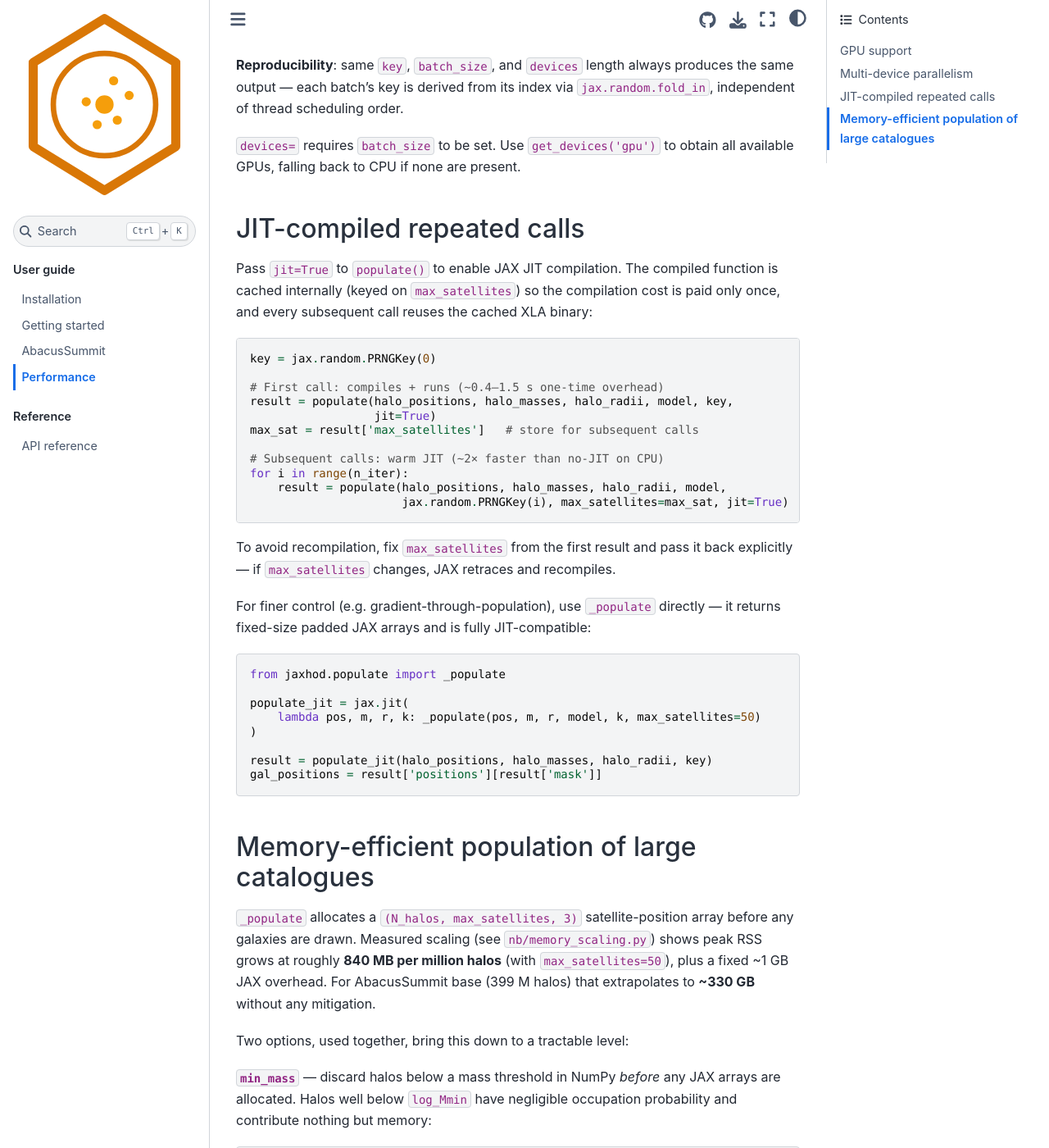
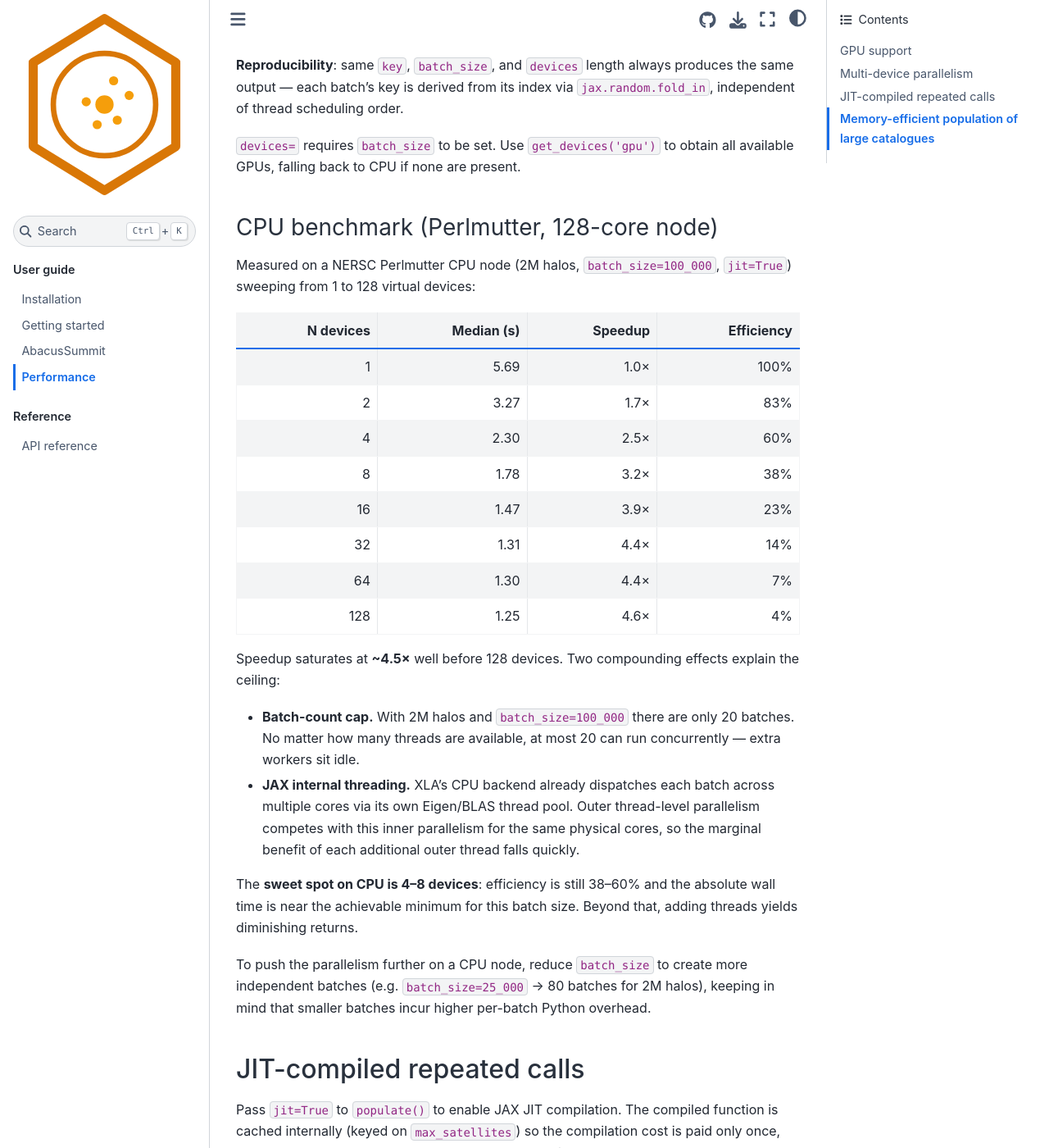
Before and after one commit to epaillas/jax-hod, a Sphinx documentation site: the page built from docs/performance.md, in a window 1280 px wide and 1400 px high, scrolled down 1947 px. Shown: the whole window at 82% size. Built offline with Sphinx 7.4.7 and the Sphinx Book theme 1.1.4, drawn with Linux system fonts in a browser that asks for light colours.

Commit message:
Add CPU benchmark results and analysis to multi-device docs section
Documents Perlmutter CPU node results (2M halos, batch=100k, 1–128 devices):
speedup saturates at ~4.5× due to batch-count cap (20 batches) and
contention with JAX's internal XLA thread pool. Recommends 4–8 devices
as the practical sweet spot on CPU.

```diff
--- a/docs/performance.md
+++ b/docs/performance.md
@@ -87,6 +87,43 @@ produces the same output — each batch's key is derived from its index via
 
 `devices=` requires `batch_size` to be set. Use `get_devices('gpu')` to
 obtain all available GPUs, falling back to CPU if none are present.
+
+### CPU benchmark (Perlmutter, 128-core node)
+
+Measured on a NERSC Perlmutter CPU node (2M halos, `batch_size=100_000`,
+`jit=True`) sweeping from 1 to 128 virtual devices:
+
+| N devices | Median (s) | Speedup | Efficiency |
+|----------:|-----------:|--------:|-----------:|
+|         1 |       5.69 |    1.0× |       100% |
+|         2 |       3.27 |    1.7× |        83% |
+|         4 |       2.30 |    2.5× |        60% |
+|         8 |       1.78 |    3.2× |        38% |
+|        16 |       1.47 |    3.9× |        23% |
+|        32 |       1.31 |    4.4× |        14% |
+|        64 |       1.30 |    4.4× |         7% |
+|       128 |       1.25 |    4.6× |         4% |
+
+Speedup saturates at **~4.5×** well before 128 devices. Two compounding
+effects explain the ceiling:
+
+- **Batch-count cap.** With 2M halos and `batch_size=100_000` there are only
+  20 batches. No matter how many threads are available, at most 20 can run
+  concurrently — extra workers sit idle.
+- **JAX internal threading.** XLA's CPU backend already dispatches each batch
+  across multiple cores via its own Eigen/BLAS thread pool. Outer
+  thread-level parallelism competes with this inner parallelism for the same
+  physical cores, so the marginal benefit of each additional outer thread
+  falls quickly.
+
+The **sweet spot on CPU is 4–8 devices**: efficiency is still 38–60% and the
+absolute wall time is near the achievable minimum for this batch size. Beyond
+that, adding threads yields diminishing returns.
+
+To push the parallelism further on a CPU node, reduce `batch_size` to
+create more independent batches (e.g. `batch_size=25_000` → 80 batches for
+2M halos), keeping in mind that smaller batches incur higher per-batch
+Python overhead.
 
 ## JIT-compiled repeated calls
 
```
